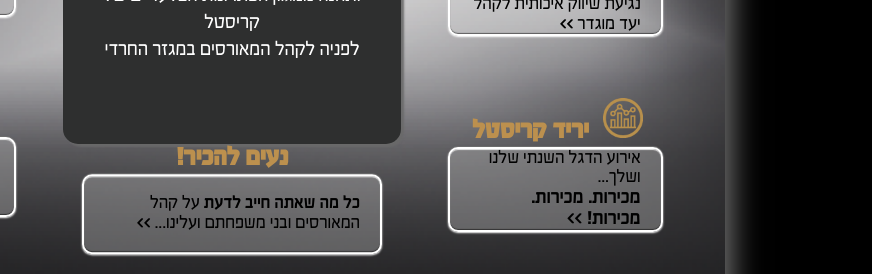
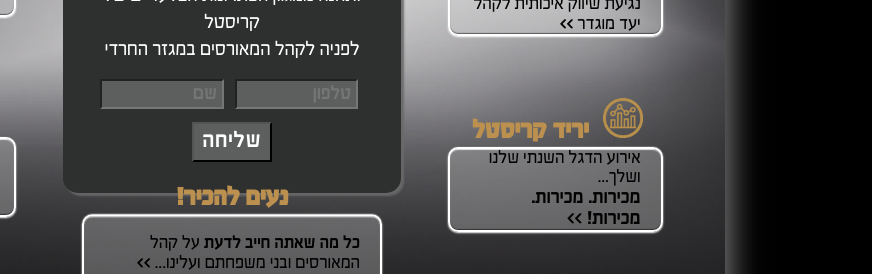
Before and after one commit to simdave/simdave.github.io, a plain HTML site: page index.html in a window 1280 px wide. Shown: the part 459-733 px from the top of the page, 408-1280 px from the left. Drawn offline with nearby package versions, Linux system fonts and the light colour scheme.

Commit message:
Third commit

```diff
--- a/index.html
+++ b/index.html
@@ -57,7 +57,14 @@ $(".article7").delay(4000).animate({bottom:"0px"}, 1200);
 					<img class="logo" src="logo.png">
 					<h2>מותג הצרכנות המוביל והחזק ביותר בקרב החתנים והכלות במגזר החרדי</h2>
 					<p class="sub-header">הצטרף עכשיו למותגים המובילים במשק<br>ולבתי העסק הנבחרים<br>ותהנה ממגוון הפתרונות הבלעדיים של קריסטל<br>לפניה לקהל המאורסים במגזר החרדי</p>
-					<div class="contact-form-div"></div>
+					<div class="contact-form-div">
+						<form action="https://formspree.io/dlipman4@gmail.com" method="POST">
+    						<input type="text" name="name" placeholder="שם">
+    						<input type="text" name="_gotcha" style="display:none" />
+ 						   <input type="text" name="_telephone" placeholder="טלפון">
+   						 <input type="submit" value="שליחה">
+						</form>
+					</div>
 				</div>
 			</div>
 			<div class="column-narrow  col1">
--- a/minisitestyles.css
+++ b/minisitestyles.css
@@ -71,7 +71,7 @@ body {
 	border-radius: 0 0 15px 15px;
 	box-shadow: inset 2px 0px 0px rgba(255, 255, 255, .7), inset -2px -2px 2px rgba(0, 0, 0, .4);
 	box-shadow: 3px 3px 2px rgba(105,105,105,.9);
-	padding: 25px 37px 80px 37px;
+	padding: 25px 37px 15px 37px;
 }
 
 footer {
@@ -106,7 +106,7 @@ footer img {
 	position: absolute;
 	text-align: center;
 	width: 300px;
-	bottom: 50px;
+	bottom: 10px;
 	left: 50%;
 	transform: translate(-50%, -50%);
 }
@@ -484,6 +484,54 @@ article {
   		z-index: -2;
   	}
 
+
+/***Contact Form***/
+
+.contact-form-div {
+	margin-top: 15px;
+}
+
+input[type="text"] {
+	width: 47%;
+	float: left;
+	margin-bottom: 13px;
+	font-size: 1.2em;
+}
+
+input[name="name"] {
+	margin-right: 4%;
+}
+
+input[type="submit"] {
+	font-size: 1.4em;
+	letter-spacing: .8;
+	color: white;
+	padding: 5px 8px;
+	height: initial;
+}
+
+
+input {
+	background-color: #5D5E5E;
+	color: #fff;
+	height: 30px;
+	padding-right: 5px;
+	font-family: fontBold, arial;
+}
+
+input[placeholder="שם"] {
+	color: green;
+}
+
+input-placeholder {
+	color: yellow;
+}
+
+
+input[type="submit"] {
+		cursor: pointer;
+	}
+
 /**********************
 ************************
 ************************
@@ -633,4 +681,33 @@ footer {
 			animation: initial;
 }
 
+
+
 }
+
+
+@media only screen and (max-width: 420px) {
+
+/***Contact Form***/
+
+.contact-form-div {
+	margin-top: 10px;
+}
+
+input[type="text"] {
+	width: 100%;
+	float: initial;
+	margin-bottom: 6px;
+	font-size: 1.0em;
+}
+
+input[name="name"] {
+	margin-right: 0%;
+}
+
+input[type="submit"] {
+	font-size: 1.2em;
+}
+
+
+}
```
